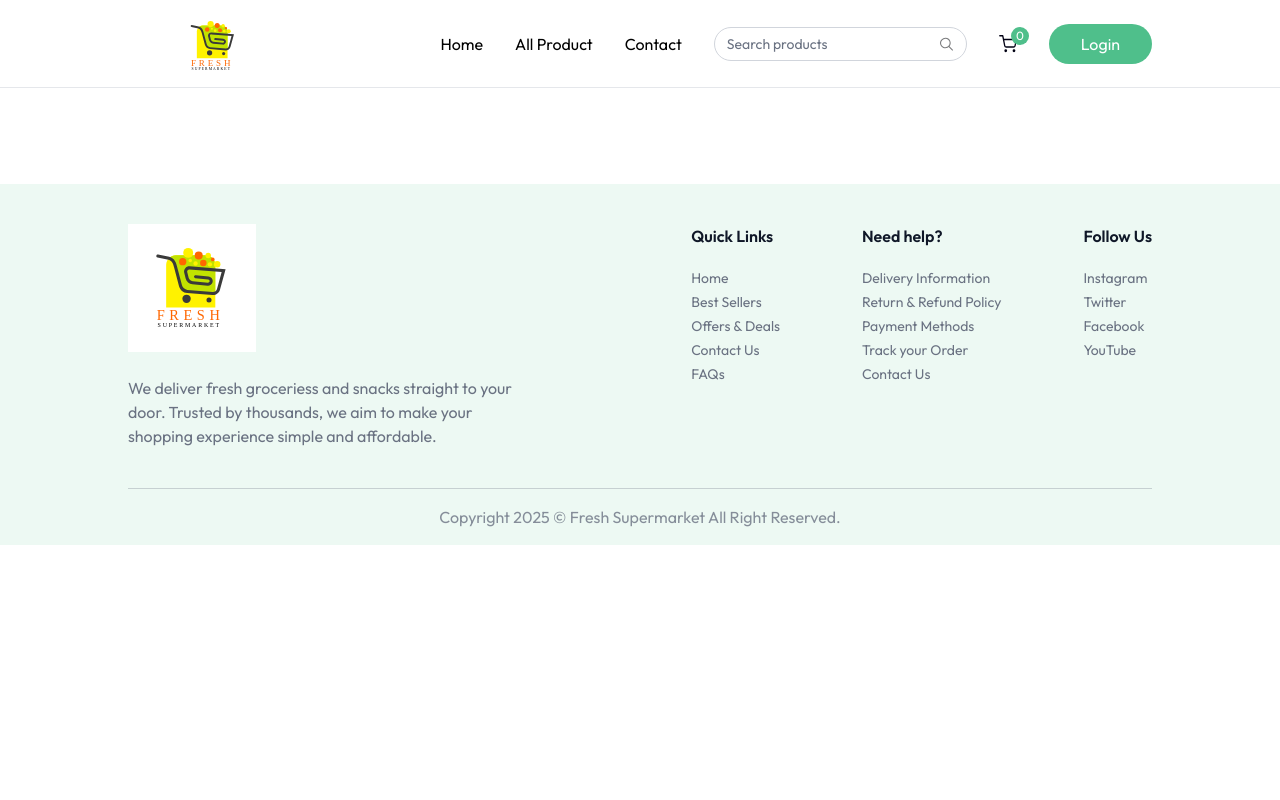
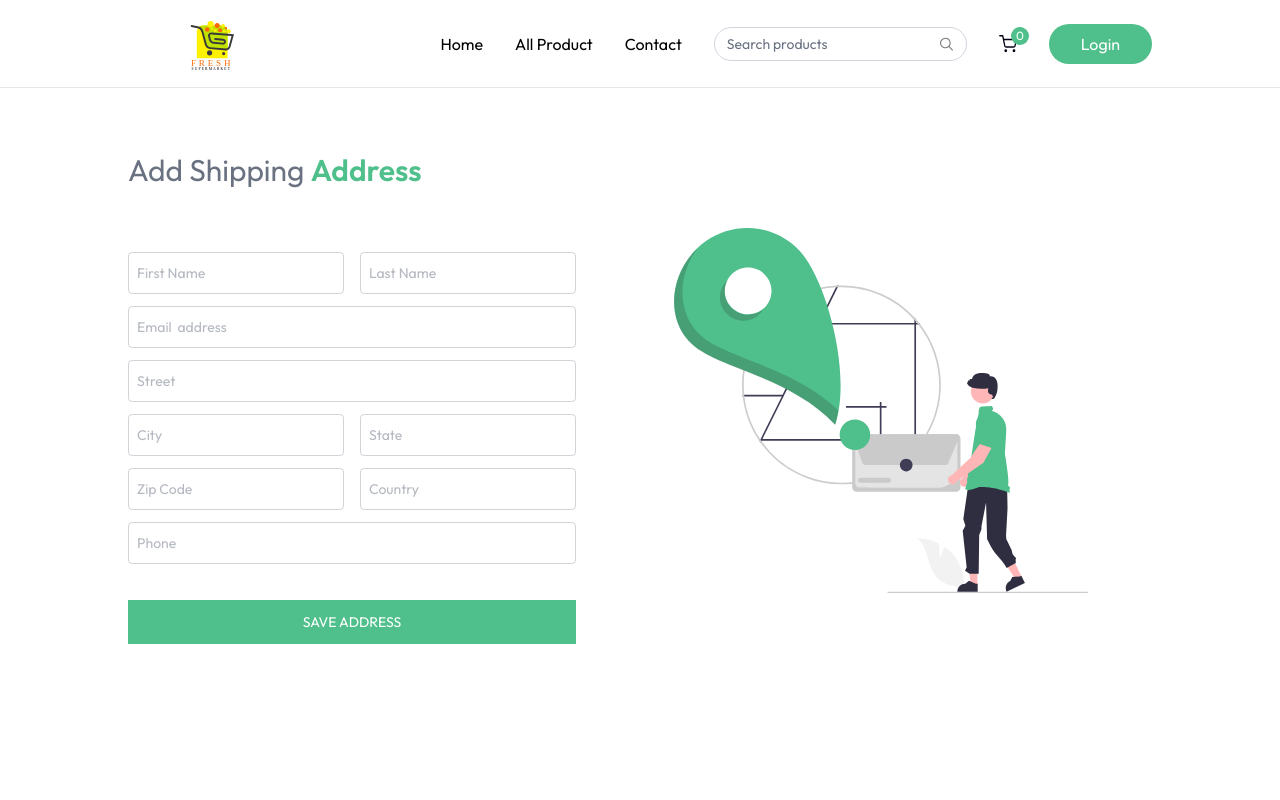
Before and after one commit to tholmes101/grocery-store-mern, a React (Vite) app in the folder client/: page /add-address in a window 1280 px wide. Shown: the top 800 px of the page. Built offline with nearby package versions, Linux system fonts and the light colour scheme.

Commit message:
Add Address page complete

```diff
--- a/client/src/App.jsx
+++ b/client/src/App.jsx
@@ -10,6 +10,7 @@
 import ProductCategory from './pages/ProductCategory'
 import ProductDetails from './pages/ProductDetails'
 import Cart from './pages/Cart'
+import AddAddress from './pages/AddAddress'
 
 const App = () => {
 
@@ -31,6 +32,7 @@
              <Route path='/products/:category' element={<ProductCategory/>} />
              <Route path='/products/:category/:id' element={<ProductDetails/>} />
              <Route path='/cart' element={<Cart/>} />
+             <Route path='/add-address' element={<AddAddress/>} />
           </Routes>
         </div>
         {!isSellerPath && <Footer />}
--- /dev/null
+++ b/client/src/pages/AddAddress.jsx
@@ -0,0 +1,95 @@
+import React, { useState } from 'react'
+import { assets } from '../assets/assets'
+
+//Input Field Component
+const InputField = ({ type, placeholder, name, handleChange, address})=> (
+    <input className='w-full px-2 py-2.5 border border-gray-500/30 rounded outline-none
+    text-gray-500 focus:border-primary transition'
+    type={type}
+    placeholder={placeholder}
+    onChange={handleChange}
+    name={name}
+    value={address[name]}
+    required
+    />
+)
+
+const AddAddress = () => {
+
+    const [address, setAddress] = useState({
+        firstName: '',
+        lastName: '',
+        email: '',
+        street: '',
+        city: '',
+        state: '',
+        zipcode: '',
+        country: '',
+        phone: '',
+    })
+
+    const handleChange = (e)=> {
+        const { name, value } = e.target;
+
+        setAddress((prevAddress)=>({
+            ...prevAddress,
+            [name]: value,
+        }))
+        console.log(address);
+    }
+
+
+    const onSubmitHandler = async (e)=> {
+        e.preventDefault();
+    }
+  return (
+    <div className='mt-16 pb-16'>
+        <p className='text-2xl md:text-3xl text-gray-500'>Add Shipping <span
+        className='font-semibold text-primary'>Address</span></p>
+        <div className='flex flex-col-reverse md:flex-row justify-between mt-10'>
+            <div className='flex-1 max-w-md'>
+                <form onSubmit={onSubmitHandler} className='space-y-3 mt-6 text-sm'>
+
+                    <div className='grid grid-cols-2 gap-4'>
+                        <InputField handleChange={handleChange} address={address}
+                        name='firstName' type="text" placeholder="First Name"/>
+                        <InputField handleChange={handleChange} address={address}
+                        name='lastName' type="text" placeholder="Last Name"/>
+                    </div>
+
+                    <InputField handleChange={handleChange} address={address}
+                    name='email' type="email" placeholder="Email  address"/>
+                    <InputField handleChange={handleChange} address={address}
+                    name='street' type="text" placeholder="Street"/>
+
+                    <div className='grid grid-cols-2 gap-4'>
+                        <InputField handleChange={handleChange} address={address}
+                        name='city' type="text" placeholder="City"/>
+                        <InputField handleChange={handleChange} address={address}
+                        name='state' type="text" placeholder="State"/>
+                    </div>
+
+                     <div className='grid grid-cols-2 gap-4'>
+                        <InputField handleChange={handleChange} address={address}
+                        name='zipcode' type="number" placeholder="Zip Code"/>
+                        <InputField handleChange={handleChange} address={address}
+                        name='country' type="text" placeholder="Country"/>
+                    </div>
+
+                     <InputField handleChange={handleChange} address={address}
+                     name='phone' type="text" placeholder="Phone"/>
+
+                     <button className='w-full mt-6 bg-primary text-white py-3
+                     hover:bg-primary-dull transition cursor-pointer uppercase'>
+                        Save address
+                     </button>
+
+                </form>
+            </div>
+            <img className='md:mr-16 mb-16 md:mt-0'src={assets.add_address_iamge} alt="Add address" />
+        </div>
+    </div>
+  )
+}
+
+export default AddAddress
```
